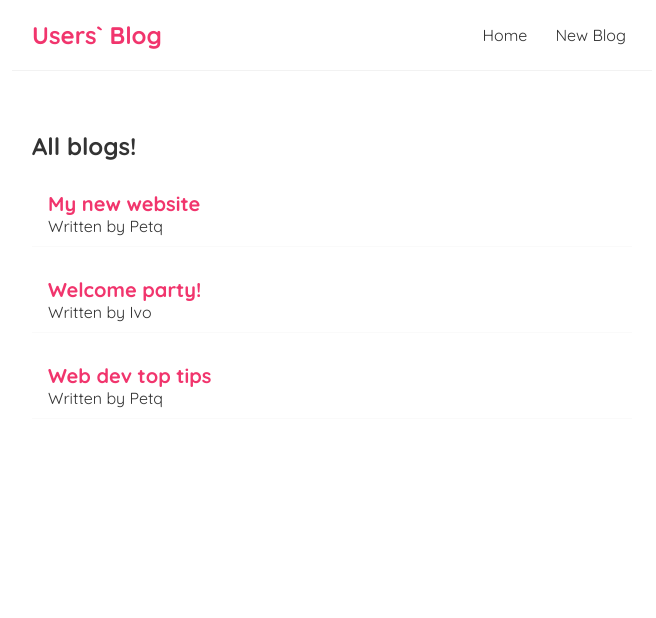
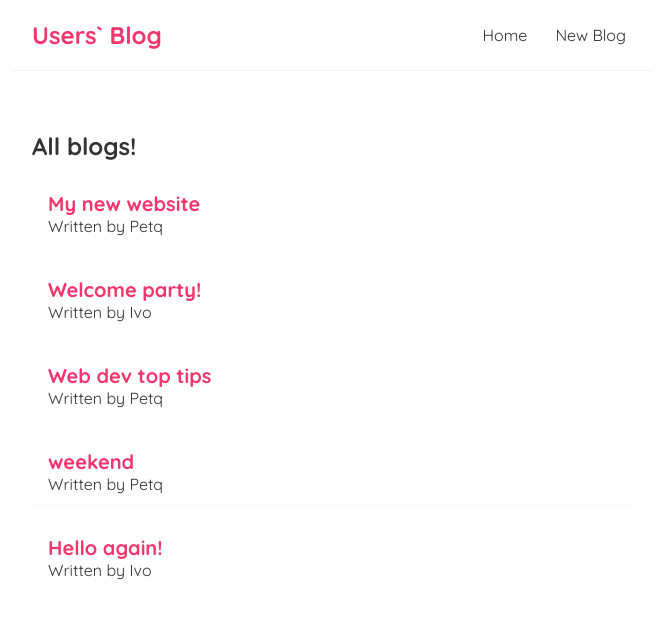
Before and after one commit to GerganaKraeva/React, a React (Create React App) app in the folder gery-project/: page / in a window 1280 px wide. Shown: the top 618 px of the page, without its empty margins (308-964 px from the left). Built offline with nearby package versions, Linux system fonts and the light colour scheme; data requests are answered from the project's data file.

Commit message:
added redirect and delete function

```diff
--- a/gery-project/data/db.json
+++ b/gery-project/data/db.json
@@ -4,19 +4,31 @@
       "title": "My new website",
       "body": "Lorem ipsum dolor sit amet consectetur adipisicing elit. Dolor, expedita doloribus neque enim optio esse alias quisquam distinctio, recusandae animi ducimus quis vero minus qui rem consectetur fuga nostrum similique!",
       "author": "Petq",
-      "id": 1
+      "id": "1"
     },
     {
       "title": "Welcome party!",
       "body": "Lorem ipsum dolor sit amet consectetur adipisicing elit. Dolor, expedita doloribus neque enim optio esse alias quisquam distinctio, recusandae animi ducimus quis vero minus qui rem consectetur fuga nostrum similique!",
       "author": "Ivo",
-      "id": 2
+      "id": "2"
     },
     {
       "title": "Web dev top tips",
       "body": "Lorem ipsum dolor sit amet consectetur adipisicing elit. Dolor, expedita doloribus neque enim optio esse alias quisquam distinctio, recusandae animi ducimus quis vero minus qui rem consectetur fuga nostrum similique!",
       "author": "Petq",
-      "id": 3
+      "id": "3"
+    },
+    {
+      "id": "5f22",
+      "title": "weekend",
+      "body": "vxcvcvxcvcxvcxssssssssssssssssssssssssssssssssssssssssssssssssssssssssssssss",
+      "author": "Petq"
+    },
+    {
+      "id": "b6e6",
+      "title": "Hello again!",
+      "body": "dfvl,lfdm,bl;;;;;skkkddddddddddddddddddddddddddddddddddddddddddddddddddddddddddddddddddddddddddddddddddddddddddddd",
+      "author": "Ivo"
     }
   ]
 }
--- a/gery-project/src/BlogDetails.js
+++ b/gery-project/src/BlogDetails.js
@@ -1,9 +1,19 @@
-import { useParams } from "react-router-dom";
 import useFetch from "./useFetch";
+import { useNavigate, useParams } from "react-router-dom";
 
 const BlogDetails = () => {
 const { id } = useParams();
 const { data: blog, error, isPending } = useFetch("http://localhost:8000/blogs/" + id);
+const navigate = useNavigate();
+
+const handleClick = () => {
+    fetch("http://localhost:8000/blogs/" + blog.id, {
+        method: "DELETE"
+    }).then(() => {
+        navigate("/");
+    })
+
+}
 
     return (
         <div className="blog-details">
@@ -14,6 +24,7 @@ const { data: blog, error, isPending } = useFetch("http://localhost:8000/blogs/"
                 <h2> { blog.title }</h2>
                 <p>Written by {blog.author }</p>
                 <div> {blog.body}</div>
+                <button onClick={handleClick}>delete</button>
             </article>
         )}
         </div>
--- a/gery-project/src/Create.js
+++ b/gery-project/src/Create.js
@@ -1,14 +1,29 @@
 import { useState } from "react";
+import { useNavigate } from "react-router-dom";
 
 const Create = () => {
     const [title, setTitle] = useState("");
     const [body, setBody] = useState("");
     const [author, setAuthor] = useState("Petq");
+    const [isPending, setIsPending] = useState(false);
+    const navigate = useNavigate();
 
     const handleSumbit = (e) => {
         e.preventDefault();
         const blog = { title, body, author };
-        console.log(blog);
+
+        setIsPending(true);
+
+        fetch("http://localhost:8000/blogs", {
+            method: "POST",
+            HEADERS: { "Content-Type": "application/json" },
+            body: JSON.stringify(blog)
+        }).then(() => {
+            console.log("new blog added");
+            setIsPending(false);
+        })
+        // history.go(-1);
+        navigate("/");
 
     }
 
@@ -37,7 +52,9 @@ const Create = () => {
                     <option value="Petq">Petq</option>
                     <option value="Ivo">Ivo</option>
                 </select>
-                <button>Add Blog</button>
+                {!isPending && <button>Add Blog</button>}
+                { isPending && <button disabled> Adding blog ...</button>}
+
             </form>
         </div>
     );
```
